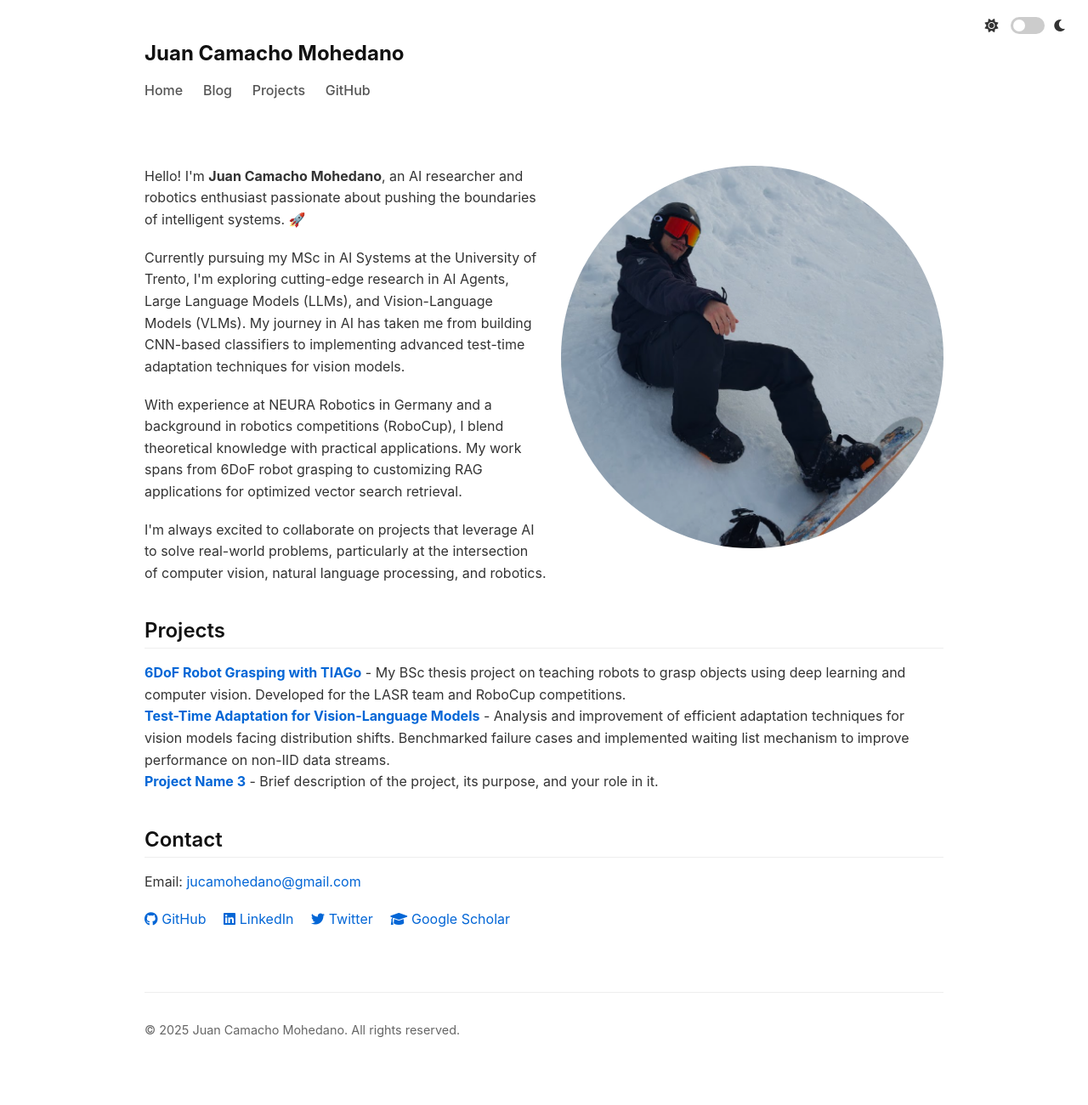
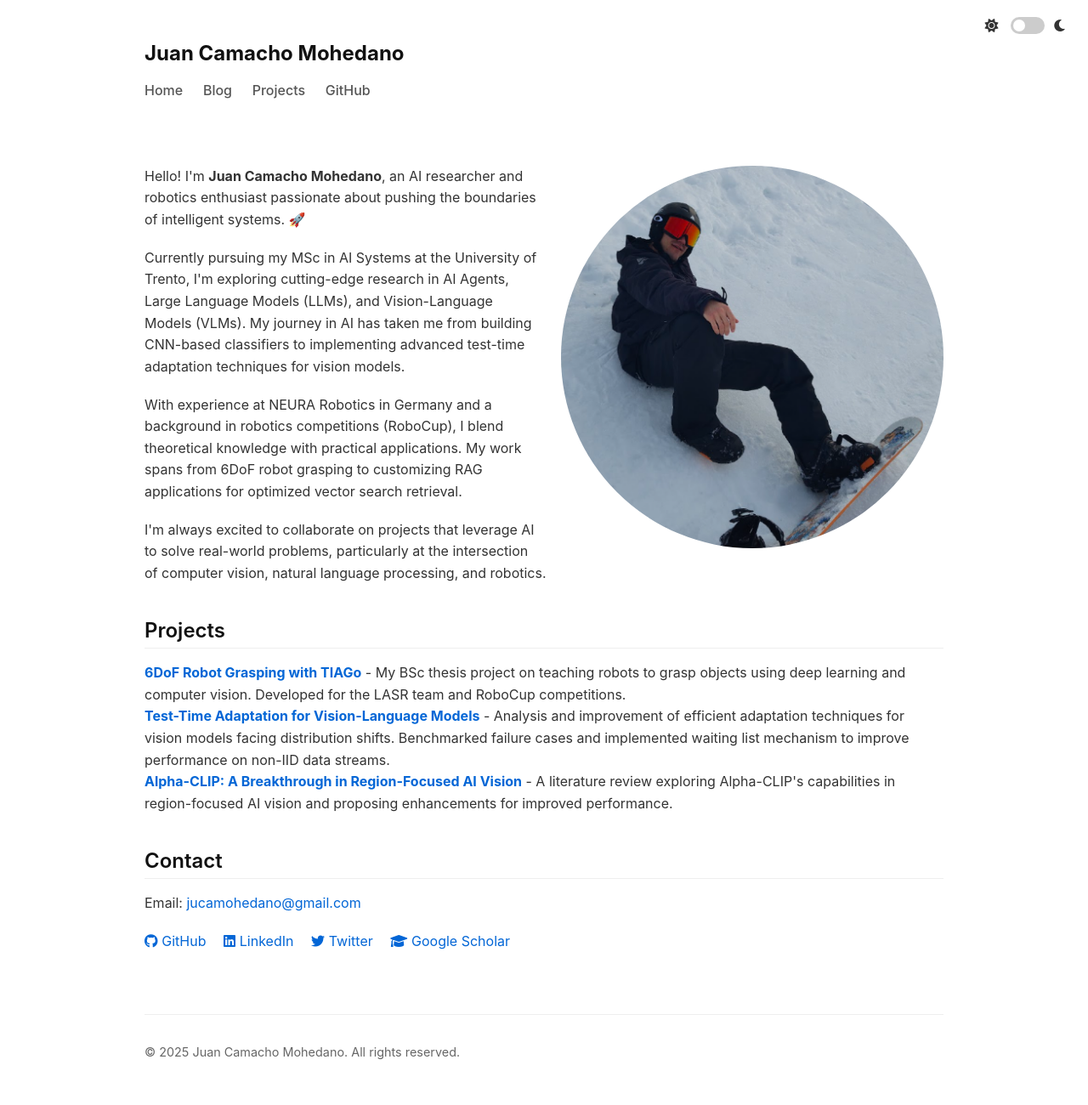
Before and after one commit to jucamohedano/jucamohedano.github.io, a Jekyll site: the page built from index.md, in a window 1280 px wide. Shown: the whole page at 85% size. Built offline with Jekyll 4.4.1, drawn with Linux system fonts in a browser that asks for light colours; before the commit the page ends 1274 px from its top, so only the background shows below that.

Commit message:
Update index with new project on alpha-clip

```diff
--- a/index.md
+++ b/index.md
@@ -48,7 +48,7 @@ layout: default
             <strong><a href="https://github.com/jucamohedano/my_TDA" target="_blank">Test-Time Adaptation for Vision-Language Models</a></strong> - Analysis and improvement of efficient adaptation techniques for vision models facing distribution shifts. Benchmarked failure cases and implemented waiting list mechanism to improve performance on non-IID data streams.
         </li>
         <li>
-            <strong><a href="#">Project Name 3</a></strong> - Brief description of the project, its purpose, and your role in it.
+            <strong><a href="/blog/2024/11/30/alpha-clip-study/">Alpha-CLIP: A Breakthrough in Region-Focused AI Vision</a></strong> - A literature review exploring Alpha-CLIP's capabilities in region-focused AI vision and proposing enhancements for improved performance.
         </li>
     </ul>
 </section>
```
